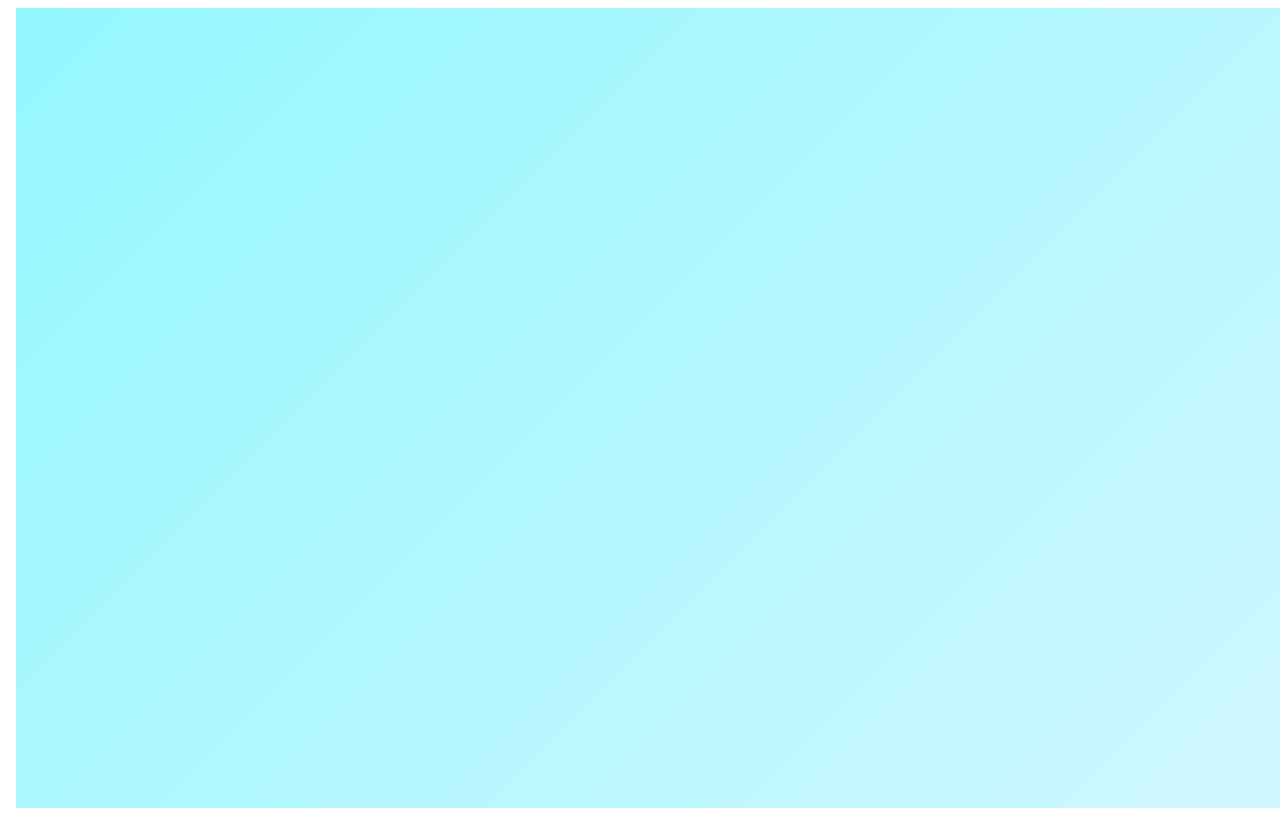
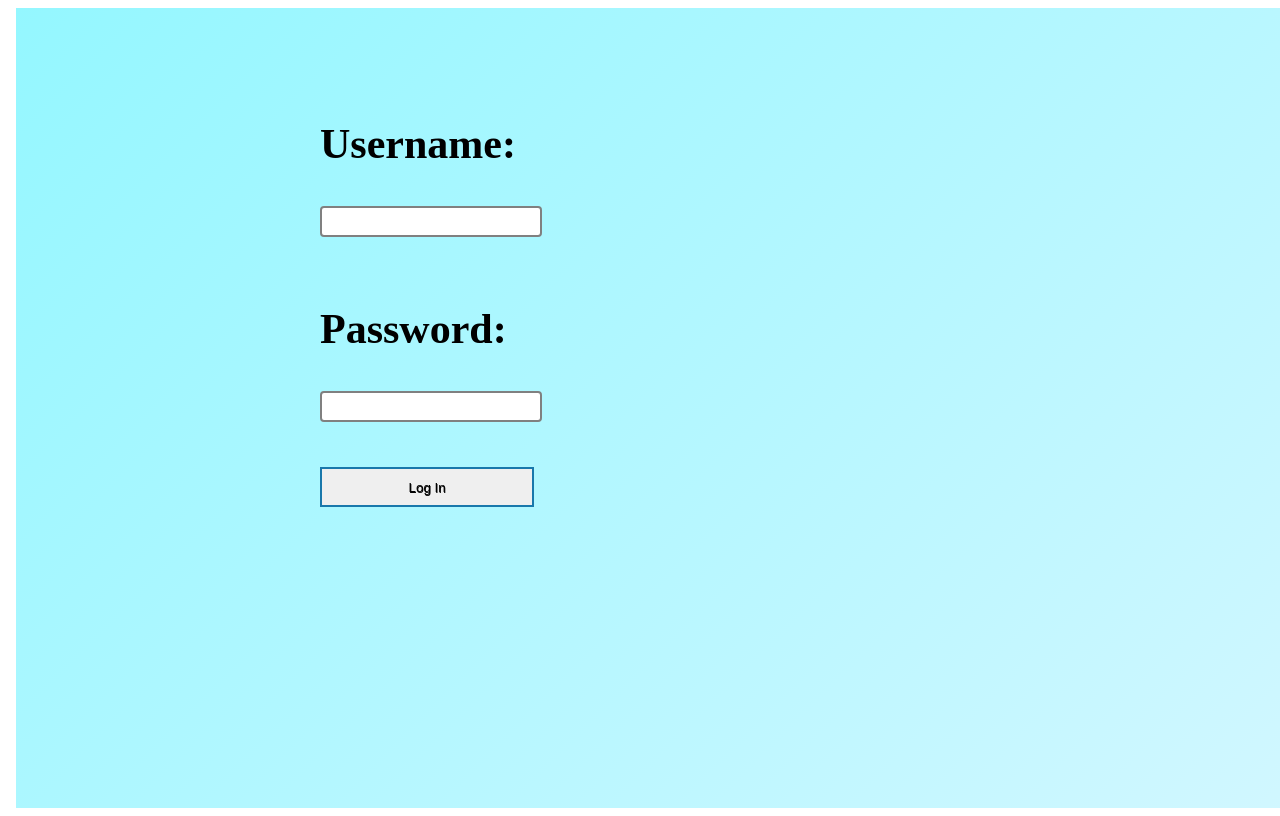
Before and after one commit to peterdaly97/AngularMessaging, an Angular app: page /logIn in a window 1280 px wide. Before the commit this address led to /. Built offline with nearby package versions, Linux system fonts and the light colour scheme.

Commit message:
Started a log in screen

```diff
--- a/src/app/app-routing.module.ts
+++ b/src/app/app-routing.module.ts
@@ -2,11 +2,13 @@ import { NgModule } from '@angular/core';
 import { Routes, RouterModule } from '@angular/router';
 import { DashboardComponent }   from './dashboard/dashboard.component';
 import { ConversationComponent } from './conversation/conversation.component';
+import { LogInComponent } from './log-in/log-in.component';
 
 const routes: Routes = [
-  {path: '', redirectTo: '/dashboard', pathMatch: 'full'},
+  {path: '', redirectTo: '/logIn', pathMatch: 'full'},
   { path: 'convo/:id', component: ConversationComponent },
-  { path: 'dashboard', component: DashboardComponent }
+  { path: 'dashboard', component: DashboardComponent },
+  { path: 'logIn', component: LogInComponent }
 ];
 
 @NgModule({
--- a/src/app/app.module.ts
+++ b/src/app/app.module.ts
@@ -6,12 +6,14 @@ import { AppRoutingModule } from './app-routing.module';
 import { AppComponent } from './app.component';
 import { ConversationComponent } from './conversation/conversation.component';
 import { DashboardComponent } from './dashboard/dashboard.component';
+import { LogInComponent } from './log-in/log-in.component';
 
 @NgModule({
   declarations: [
     AppComponent,
     ConversationComponent,
-    DashboardComponent
+    DashboardComponent,
+    LogInComponent
   ],
   imports: [
     BrowserModule,
--- /dev/null
+++ b/src/app/log-in/log-in.component.css
@@ -0,0 +1,32 @@
+h4 {
+    font-size: 42px;
+    padding-bottom: 0%;
+    margin-bottom: 0%;
+}
+
+.LogIn {
+  margin-top: 5%;
+  margin-bottom: 5%;
+  border: 2px solid grey;
+  border-radius: 4px;
+  width: 90%;
+  height: 25px;
+}
+
+.SubmitForm {
+    border:2px solid #1978ab;
+    text-shadow: 0.5px 0.5px black;
+    width: 90%;
+    height: 40px;
+}
+
+.LogInHeader {
+    position: absolute;
+    top: 8%;
+    left: 25%;
+    font-size: 64px;
+}
+
+.LogIn:focus {
+    border-radius: 10px;
+}
--- /dev/null
+++ b/src/app/log-in/log-in.component.html
@@ -0,0 +1,9 @@
+<div class="LogInHeader">
+  <form>
+    <h4>Username:</h4>
+    <input class="LogIn" type="text"/>
+    <h4>Password:</h4>
+    <input class="LogIn" type="password"/>
+    <input class="SubmitForm" type="submit" value="Log In" (click)="logIn()"/>
+  </form>
+</div>
--- /dev/null
+++ b/src/app/log-in/log-in.component.ts
@@ -0,0 +1,22 @@
+import { Component, OnInit } from '@angular/core';
+
+@Component({
+  selector: 'app-log-in',
+  templateUrl: './log-in.component.html',
+  styleUrls: ['./log-in.component.css']
+})
+export class LogInComponent implements OnInit {
+
+  username: string;
+  password: string;
+
+  constructor() { }
+
+  ngOnInit() {
+  }
+
+  logIn(): void {
+    console.log("Attempt");
+  }
+
+}
```
Also changed, not shown: 1 other file (tests, documents, lock files or other folders).
